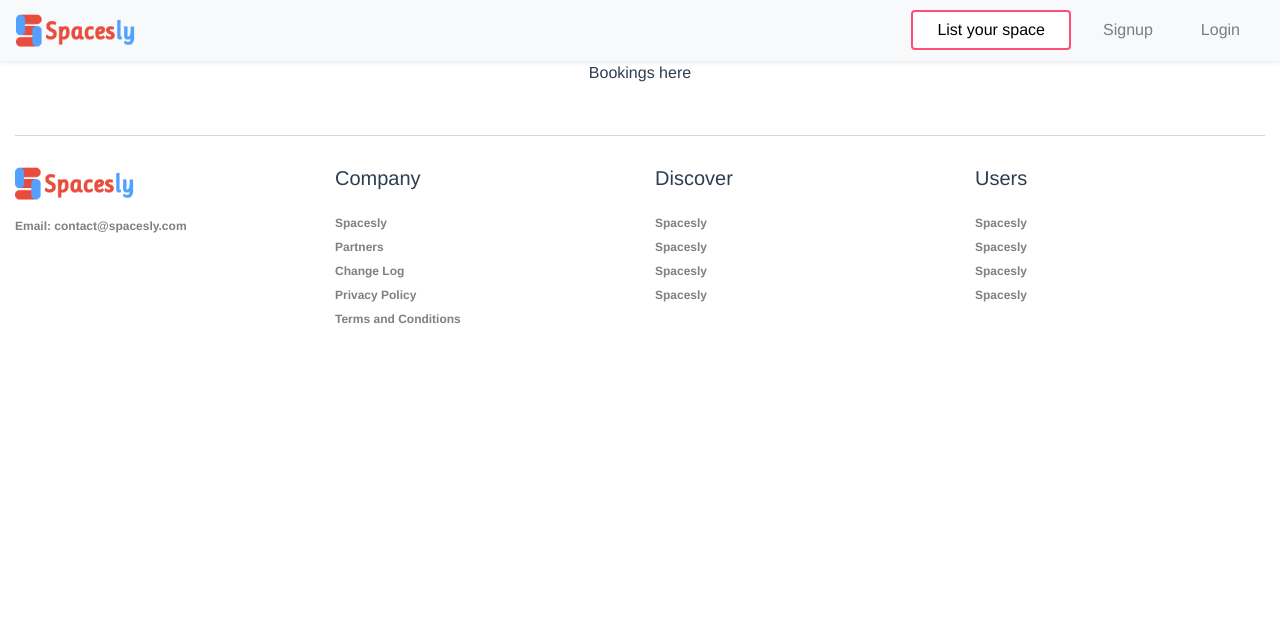
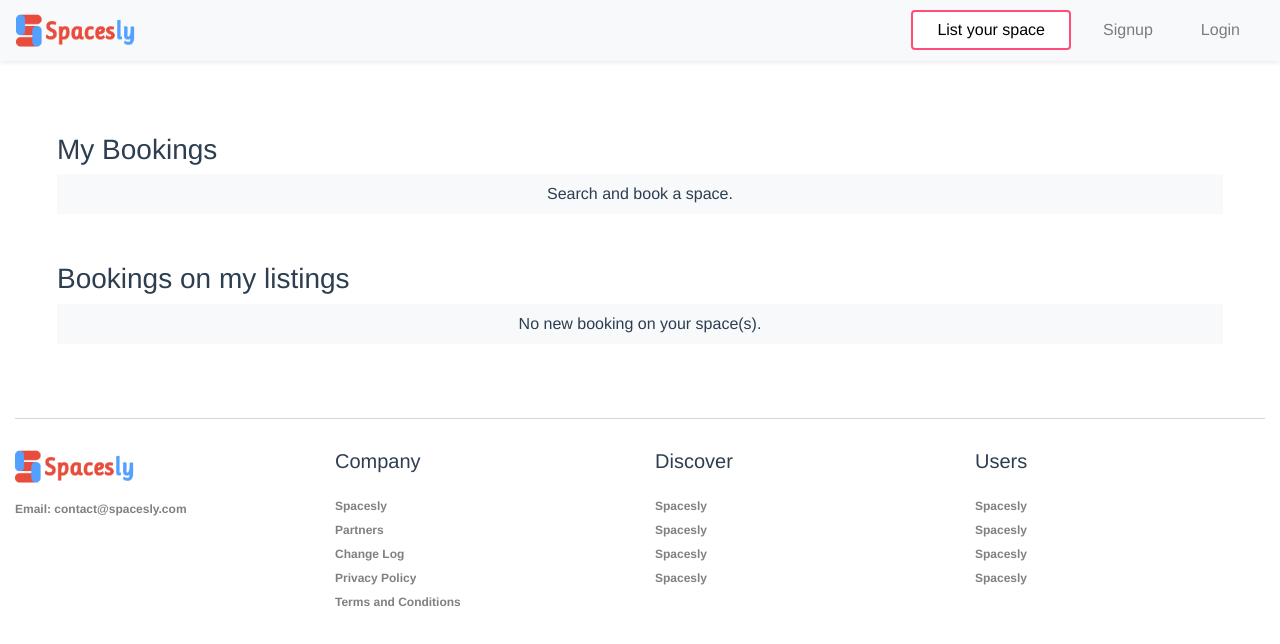
Before and after one commit to mirimadahmed/airbnb-style-space-booking-platform-vue-nuxt, a Nuxt app: page /Bookings in a window 1280 px wide. Shown: the top 644 px of the page. Built offline with nearby package versions, Linux system fonts and the light colour scheme.

Commit message:
my and normal bookings here

```diff
--- a/pages/Bookings.vue
+++ b/pages/Bookings.vue
@@ -1,9 +1,37 @@
 <template>
-  <div>Bookings here</div>
+  <div class="m-5 p-4">
+    <div class="row">
+      <h3>My Bookings</h3>
+      <div class="col-md-12 bg-light">
+        <div class="row" v-if="myBookings.length === 0">
+          <div class="col-md-12 my-2">Search and book a space.</div>
+        </div>
+        <div class="row" v-for="(booking, i) in myBookings" :key="i">
+          <div class="col-md-12 my-2">Booking 1</div>
+        </div>
+      </div>
+    </div>
+    <div class="row mt-5">
+      <h3>Bookings on my listings</h3>
+      <div class="col-md-12 bg-light">
+        <div class="row" v-if="bookings.length === 0">
+          <div class="col-md-12 my-2">No new booking on your space(s).</div>
+        </div>
+        <div class="row" v-for="(booking, i) in bookings" :key="i">
+          <div class="col-md-12 my-2">Booking 1</div>
+        </div>
+      </div>
+    </div>
+  </div>
 </template>
 
 <script>
-export default {};
+import { mapGetters } from "vuex";
+export default {
+  computed: {
+    ...mapGetters(["bookings", "myBookings"])
+  }
+};
 </script>
 
 <style lang="scss" scoped>
--- a/store/index.js
+++ b/store/index.js
@@ -10,6 +10,7 @@ export default () => new Vuex.Store({
     listings: [],
     conversations: [],
     bookings: [],
+    myBookings: [],
     calendar: [],
     systemLists: []
   },
@@ -18,6 +19,8 @@ export default () => new Vuex.Store({
     isLoggedIn: state => state.user !== null,
     isVendor: state => state.user ? state.user.isVendor === 'True' : false,
     listings: state => state.listings,
+    bookings: state => state.bookings,
+    myBookings: state => state.myBookings,
   },
   actions: {
     login(context, payload) {
```
